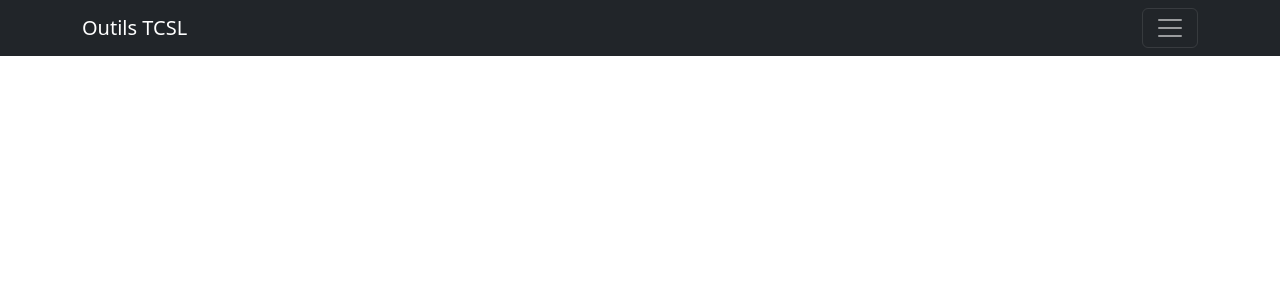
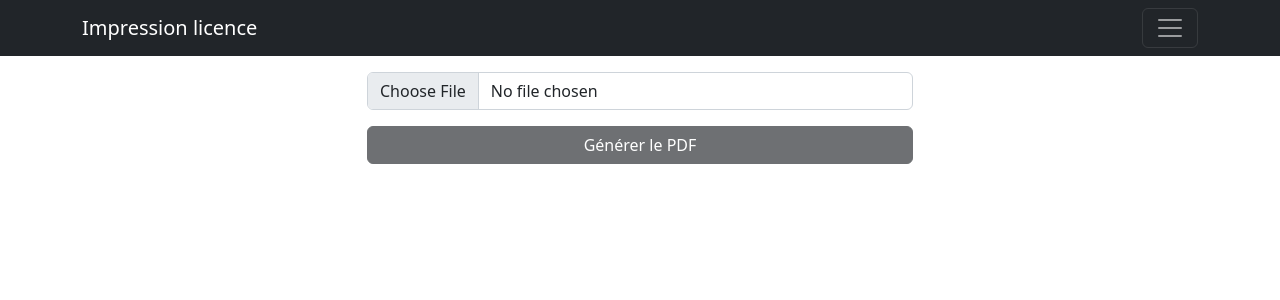
Before and after one commit to neun0eil/tcsl-tools, a Vue app: page /license in a window 1280 px wide. Before the commit this address had no page. Shown: the top 300 px of the page. Built offline with nearby package versions, Linux system fonts and the light colour scheme.

Commit message:
add license pdf generator

```diff
--- a/package.json
+++ b/package.json
@@ -13,6 +13,8 @@
     "bootstrap": "^5.2.0-beta1",
     "core-js": "^3.23.4",
     "hammerjs": "^2.0.8",
+    "jspdf": "^2.5.1",
+    "slugify": "^1.6.5",
     "vue": "^3.2.37",
     "vue-router": "^4.1.1"
   },
--- a/src/components/NavBar.vue
+++ b/src/components/NavBar.vue
@@ -8,10 +8,13 @@
       <div class="collapse navbar-collapse" ref="navbar">
         <ul class="navbar-nav">
           <li class="nav-item">
-            <router-link class="nav-link" :to="{ name: 'home' }"> Accueil </router-link>
+            <router-link class="nav-link" :to="{ name: 'home' }">Accueil</router-link>
           </li>
           <li>
-            <router-link class="nav-link" :to="{ name: 'sight' }"> Réglage visée </router-link>
+            <router-link class="nav-link" :to="{ name: 'sight' }">Réglage visée</router-link>
+          </li>
+          <li>
+            <router-link class="nav-link" :to="{ name: 'license' }">Impression licence</router-link>
           </li>
         </ul>
       </div>
--- a/src/router/index.js
+++ b/src/router/index.js
@@ -13,6 +13,12 @@ const routes = [
     component: () => import('../views/SightView.vue'),
     meta: { title: 'Réglage visée' },
   },
+  {
+    path: '/license',
+    name: 'license',
+    component: () => import('../views/LicenseView.vue'),
+    meta: { title: 'Impression licence' },
+  },
 ];
 
 const router = createRouter({
--- a/src/views/HomeView.vue
+++ b/src/views/HomeView.vue
@@ -7,6 +7,9 @@
         </a>
         <router-link class="btn btn-dark btn-lg" :to="{ name: 'sight' }">
           Réglage visée
+        </router-link>
+        <router-link class="btn btn-dark btn-lg" :to="{ name: 'license' }">
+          Impression licence
         </router-link>
       </div>
     </div>
--- /dev/null
+++ b/src/views/LicenseView.vue
@@ -0,0 +1,50 @@
+<template>
+  <div class="container my-3">
+    <div class="row justify-content-md-center">
+      <div class="col-12 col-md-6">
+        <input class="form-control mb-3" type="file" @change="onChange" :accept="TYPES.join(',')" />
+        <img class="img-fluid border rounded mb-3" v-if="image" :src="image" />
+        <button type="button" class="btn btn-dark w-100" @click="onClick" :disabled="!image">
+          Générer le PDF
+        </button>
+      </div>
+    </div>
+  </div>
+</template>
+
+<script setup>
+import slugify from 'slugify';
+import { ref, computed } from 'vue';
+import { jsPDF } from 'jspdf';
+
+const name = ref();
+const image = ref();
+const file = computed(() =>
+  slugify(name.value.replaceAll('_', '-').replace(/\.[^.$]+$/, ''), { lower: true })
+);
+
+const TYPES = ['image/jpeg', 'image/png', 'image/gif'];
+
+function onChange(e) {
+  const [file] = e.target.files;
+  if (!file || !TYPES.includes(file.type)) {
+    e.target.value = null;
+    return;
+  }
+  name.value = file.name;
+  image.value = URL.createObjectURL(file);
+}
+
+function onClick() {
+  const doc = new jsPDF({ format: 'a4', unit: 'in' });
+  doc.setFontSize(12);
+  doc.setLineWidth(0.01);
+  doc.setLineDash([0.04], 0);
+  doc.text(name.value, 1, 1);
+  doc.addImage(image.value, 'png', 1, 1.5, 3.37, 2.125, 'license', 'none', 0);
+  doc.addImage(image.value, 'png', 1 + 3.37, 1.5, 3.37, 2.125, 'license', 'none', 180);
+  doc.roundedRect(1, 1.5, 3.37, 2.125, 0.125, 0.125);
+  doc.roundedRect(1, 1.5 + 2.125, 3.37, 2.125, 0.125, 0.125);
+  doc.save(`${file.value}.pdf`);
+}
+</script>
--- a/src/views/SightView.vue
+++ b/src/views/SightView.vue
@@ -142,6 +142,7 @@ onMounted(() => {
   try {
     Object.assign(state, JSON.parse(json));
   } catch (e) {
+    console.error(e);
     localStorage.removeItem(key);
   }
 });
```
Also changed, not shown: 1 other file (tests, documents, lock files or other folders).
